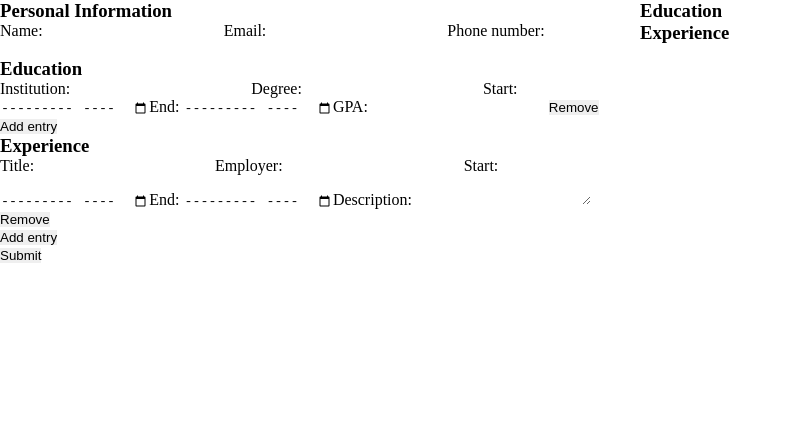
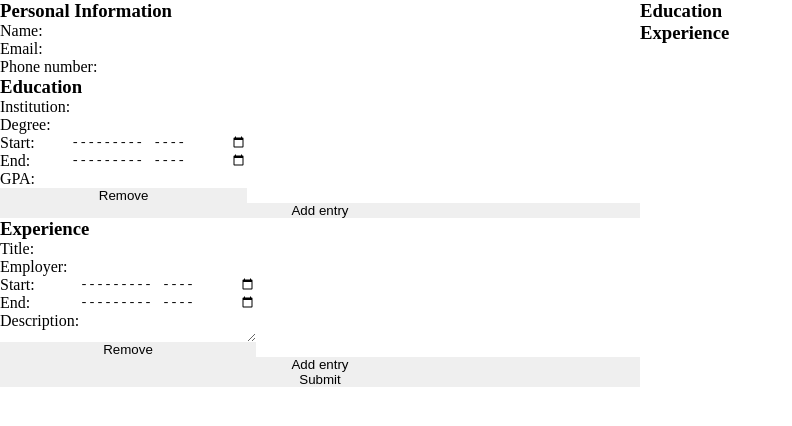
Before and after one commit to Roxanoel/cv-project, a React (Create React App) app: page / in a window 1280 px wide. Shown: the top 426 px of the page, without its empty margins (0-792 px from the left). Built offline with nearby package versions, Linux system fonts and the light colour scheme.

Commit message:
Basic layout for form.

```diff
--- a/src/components/input/Education.js
+++ b/src/components/input/Education.js
@@ -75,7 +75,7 @@ export class Education extends Component {
     const { educationItems } = this.state;
 
     return (
-        <fieldset>
+        <fieldset className="list-section">
           <h3>Education</h3>
           <ul>
             {educationItems.map((item) => {
--- a/src/components/input/Experience.js
+++ b/src/components/input/Experience.js
@@ -75,7 +75,7 @@ export class Experience extends Component {
     const { experienceItems } = this.state;
 
     return (
-        <fieldset>
+        <fieldset className="list-section">
           <h3>Experience</h3>
           <ul>
             {experienceItems.map((item) => {
--- a/src/components/input/PersonalInfo.js
+++ b/src/components/input/PersonalInfo.js
@@ -8,7 +8,7 @@ export class PersonalInfo extends Component {
   render() {
     const { handleOnChange } = this.props;
     return (
-        <fieldset>
+        <fieldset className="personal-info">
           <h3>Personal Information</h3>
           <label htmlFor="name">Name: </label>
           <input id="name" name="name" onChange={handleOnChange}></input>
--- a/src/css/layouts/__layouts-dir.scss
+++ b/src/css/layouts/__layouts-dir.scss
@@ -3,4 +3,8 @@ This file is used to contain all component imports.
 Files inside this folder can contain specific element styles and layout.
 */
 
+// Whole page layout
 @import './main-layout';
+
+// Form layout
+@import './form-layout';
--- /dev/null
+++ b/src/css/layouts/_form-layout.scss
@@ -0,0 +1,29 @@
+form {
+    display: flex;
+    flex-direction: column;
+
+    fieldset.personal-info {
+        display: inline-grid;
+        grid-template-columns: auto auto;
+
+        h3 {
+            grid-column: 1 / -1;
+        }
+    }
+
+    fieldset.list-section {
+        display: flex;
+        flex-direction: column;
+
+        ul {
+            fieldset {
+                display: inline-grid;
+                grid-template-columns: auto auto;
+
+                button {
+                    grid-column: 1 / -1;
+                }
+            }
+        }
+    }
+}
```
